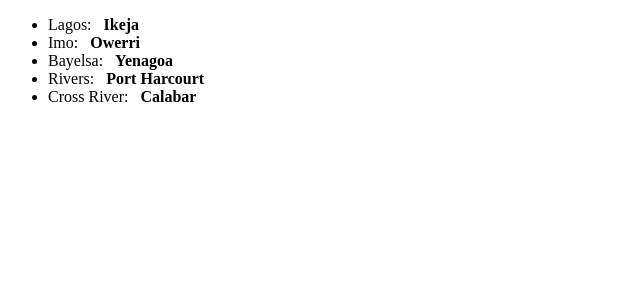
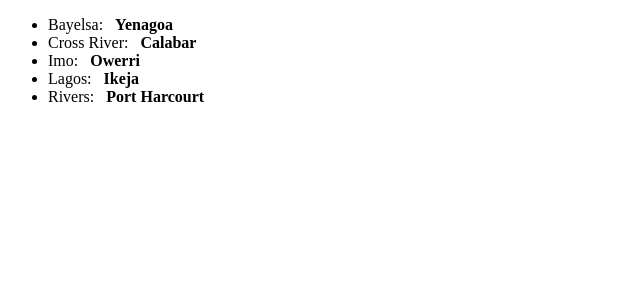
Before and after one commit to Kemelite1/React.js, a React (Vite) app in the folder react-basics/react-app/: page / in a window 1280 px wide. Shown: the top 300 px of the page, without its empty margins (0-640 px from the left). Built offline with nearby package versions, Linux system fonts and the light colour scheme.

Commit message:
Sorting states alphabetically

```diff
--- a/react-basics/react-app/src/List.jsx
+++ b/react-basics/react-app/src/List.jsx
@@ -5,6 +5,9 @@ function List() {
     {id: 2, name: 'Bayelsa', capital: 'Yenagoa'},
      {id: 3, name: 'Rivers', capital: 'Port Harcourt'},
       {id: 4, name: 'Cross River', capital: 'Calabar'}];
+
+      // sorting alphabetically
+      states.sort((a, b) => a.name.localeCompare(b.name));
 
   const items = states.map(state => <li key={state.id}> {state.name}: &nbsp; <b>{state.capital}</b></li>)
   return (
```
